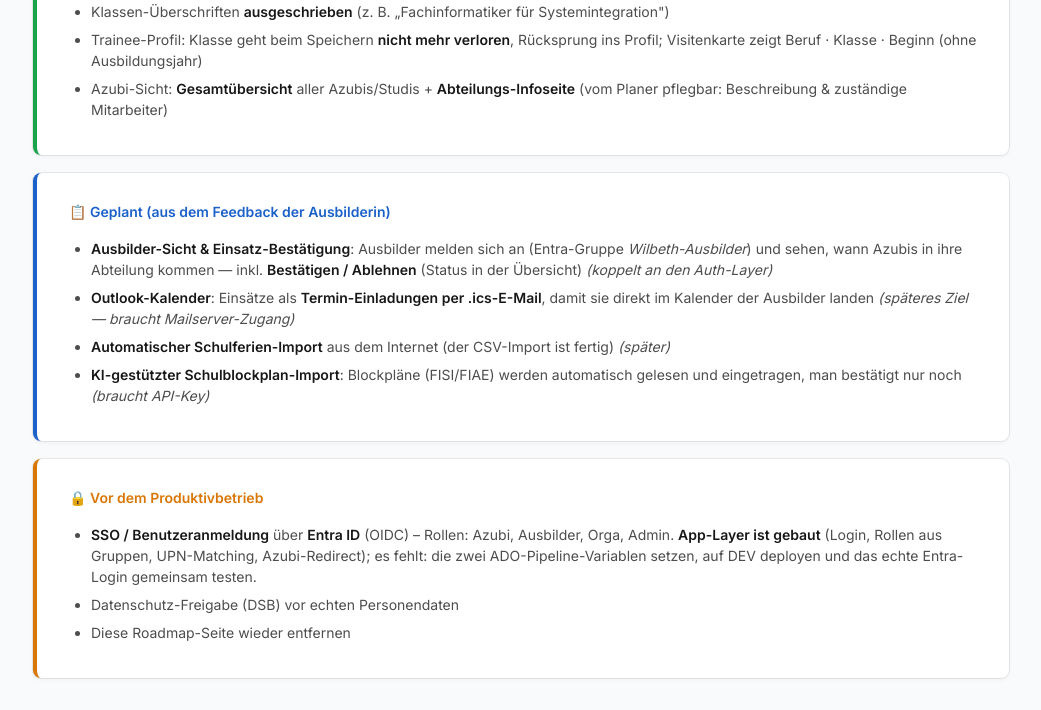
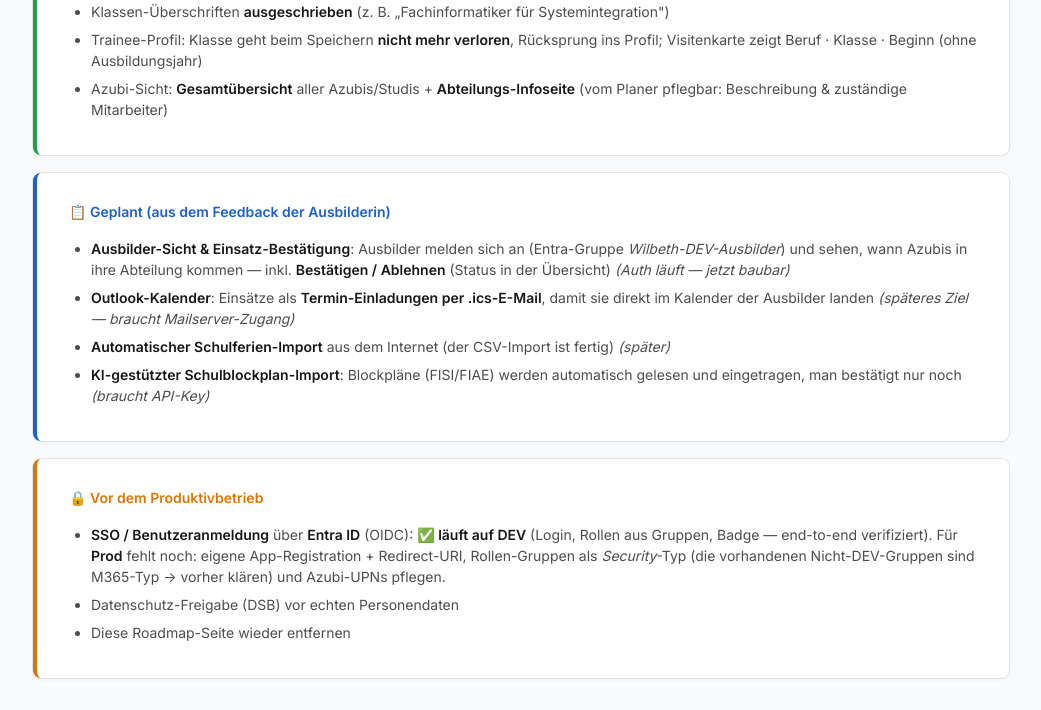
Before and after one commit to 333-RR-13/wilbeth, a Python web app: template src/app/templates/roadmap.html in a window 1280 px wide. Shown: the part 962-1672 px from the top of the page, without its empty margins (239-1280 px from the left). Run offline with Jinja, Linux system fonts and the light colour scheme; the template is opened without the code that fills it, so the values that code supplies are empty.

Commit message:
Roadmap: SSO auf DEV abgenommen (Entra-Login + Rollen verifiziert); Ausbilder-Sicht jetzt baubar
Co-Authored-By: Claude Opus 4.8 (1M context) <noreply@anthropic.com>

```diff
--- a/src/app/templates/roadmap.html
+++ b/src/app/templates/roadmap.html
@@ -49,7 +49,7 @@
 <div class="form-card form-card-fluid" style="border-left:4px solid var(--accent);margin-bottom:18px">
   <h2 class="form-section-title" style="color:var(--accent)">📋 Geplant (aus dem Feedback der Ausbilderin)</h2>
   <ul class="roadmap-list">
-    <li><strong>Ausbilder-Sicht &amp; Einsatz-Bestätigung</strong>: Ausbilder melden sich an (Entra-Gruppe <em>Wilbeth-Ausbilder</em>) und sehen, wann Azubis in ihre Abteilung kommen — inkl. <strong>Bestätigen / Ablehnen</strong> (Status in der Übersicht) <em>(koppelt an den Auth-Layer)</em></li>
+    <li><strong>Ausbilder-Sicht &amp; Einsatz-Bestätigung</strong>: Ausbilder melden sich an (Entra-Gruppe <em>Wilbeth-DEV-Ausbilder</em>) und sehen, wann Azubis in ihre Abteilung kommen — inkl. <strong>Bestätigen / Ablehnen</strong> (Status in der Übersicht) <em>(Auth läuft — jetzt baubar)</em></li>
     <li><strong>Outlook-Kalender</strong>: Einsätze als <strong>Termin-Einladungen per .ics-E-Mail</strong>, damit sie direkt im Kalender der Ausbilder landen <em>(späteres Ziel — braucht Mailserver-Zugang)</em></li>
     <li><strong>Automatischer Schulferien-Import</strong> aus dem Internet (der CSV-Import ist fertig) <em>(später)</em></li>
     <li><strong>KI-gestützter Schulblockplan-Import</strong>: Blockpläne (FISI/FIAE) werden automatisch gelesen und eingetragen, man bestätigt nur noch <em>(braucht API-Key)</em></li>
@@ -60,7 +60,7 @@
 <div class="form-card form-card-fluid" style="border-left:4px solid var(--warning)">
   <h2 class="form-section-title" style="color:var(--warning)">🔒 Vor dem Produktivbetrieb</h2>
   <ul class="roadmap-list">
-    <li><strong>SSO / Benutzeranmeldung</strong> über <strong>Entra ID</strong> (OIDC) – Rollen: Azubi, Ausbilder, Orga, Admin. <strong>App-Layer ist gebaut</strong> (Login, Rollen aus Gruppen, UPN-Matching, Azubi-Redirect); es fehlt: die zwei ADO-Pipeline-Variablen setzen, auf DEV deployen und das echte Entra-Login gemeinsam testen.</li>
+    <li><strong>SSO / Benutzeranmeldung</strong> über <strong>Entra ID</strong> (OIDC): <strong>✅ läuft auf DEV</strong> (Login, Rollen aus Gruppen, Badge — end-to-end verifiziert). Für <strong>Prod</strong> fehlt noch: eigene App-Registration + Redirect-URI, Rollen-Gruppen als <em>Security</em>-Typ (die vorhandenen Nicht-DEV-Gruppen sind M365-Typ → vorher klären) und Azubi-UPNs pflegen.</li>
     <li>Datenschutz-Freigabe (DSB) vor echten Personendaten</li>
     <li>Diese Roadmap-Seite wieder entfernen</li>
   </ul>
```
